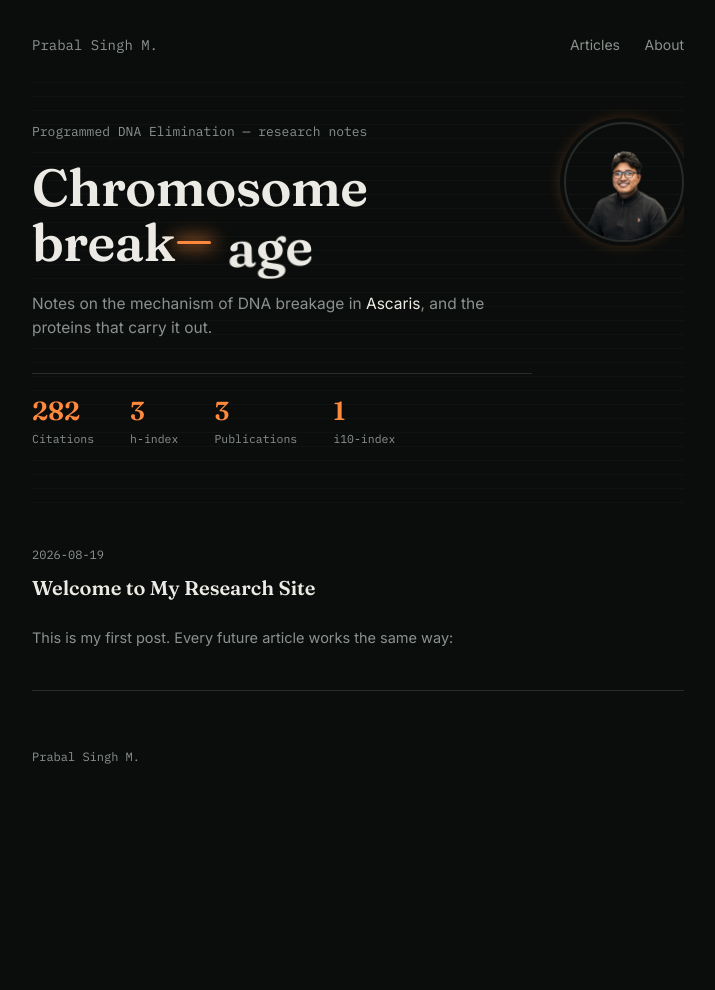
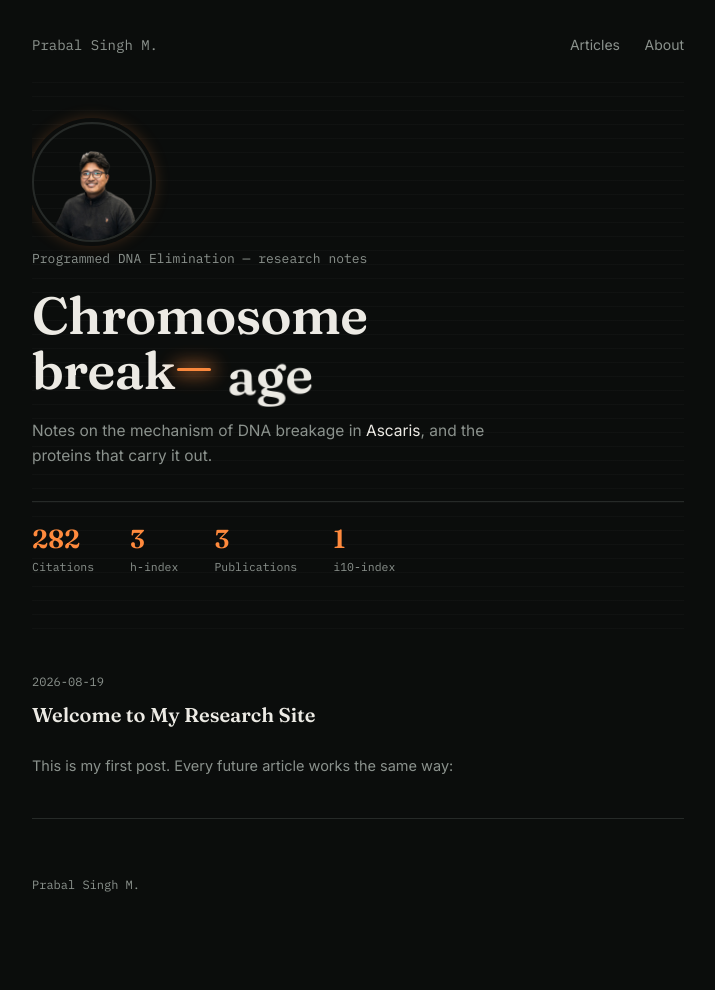
Before and after one commit to prabalmaharjan/prabalmaharjan.github.io, a Jekyll site: the page built from index.md, in a window 1280 px wide. Shown: the whole page, without its empty margins (282-997 px from the left). Built offline with Jekyll 4.4.1, drawn with Linux system fonts in a browser that asks for light colours; before the commit the page ends 900 px from its top, so only the background shows below that.

Commit message:
Update home.html

```diff
--- a/_layouts/home.html
+++ b/_layouts/home.html
@@ -4,6 +4,9 @@ layout: default
 <div class="hero">
   <div class="hero-grid">
     <div class="hero-text">
+      <div class="hero-photo">
+      <img src="{{ '/assets/images/profile.png' | relative_url }}" alt="Prabal Singh M.">
+    </div>
       <div class="eyebrow">Programmed DNA Elimination — research notes</div>
       <h1 class="headline">
         Chromosome<br>
@@ -31,9 +34,7 @@ layout: default
         </div>
       </div>
     </div>
-    <div class="hero-photo">
-      <img src="{{ '/assets/images/profile.png' | relative_url }}" alt="Prabal Singh M.">
-    </div>
+
   </div>
 </div>
 
```
